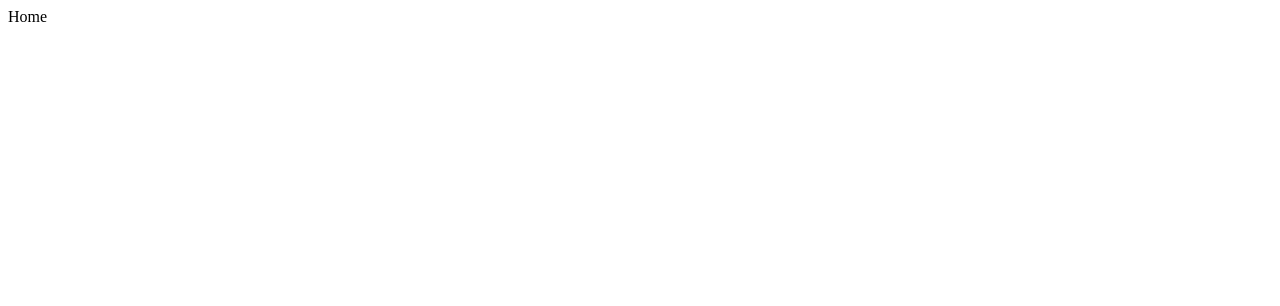
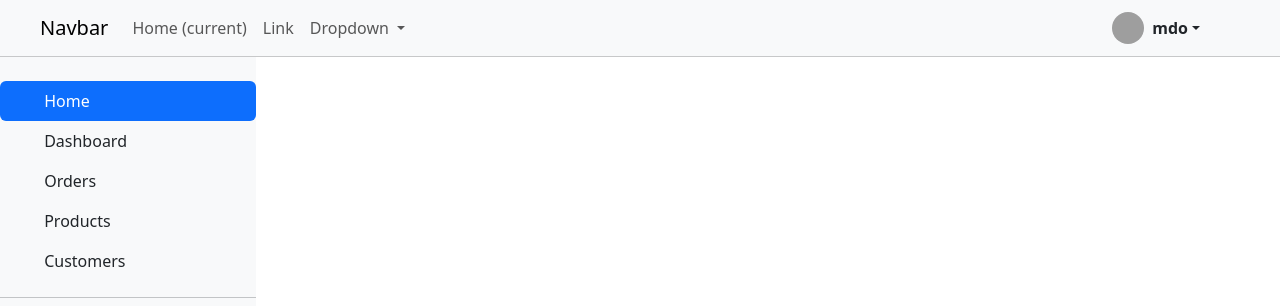
Before and after one commit to davidhrdalo/3813ICT-Software-Frameworks, an Angular app: page / in a window 1280 px wide. Shown: the top 306 px of the page. Built offline with nearby package versions, Linux system fonts and the light colour scheme; grey boxes are pictures that could not be loaded.

Commit message:
Planning layout implemented

```diff
--- a/angular.json
+++ b/angular.json
@@ -25,9 +25,12 @@
               "src/assets"
             ],
             "styles": [
+              "node_modules/bootstrap/dist/css/bootstrap.min.css",
               "src/styles.css"
             ],
-            "scripts": []
+            "scripts": [
+              "node_modules/bootstrap/dist/js/bootstrap.bundle.min.js"
+            ]
           },
           "configurations": {
             "production": {
@@ -84,10 +87,12 @@
               "src/assets"
             ],
             "styles": [
-              "src/styles.css",
-              "./node_modules/bootstrap/dist/css/bootstrap.min.css"
+              "node_modules/bootstrap/dist/css/bootstrap.min.css",
+              "src/styles.css"
             ],
-            "scripts": []
+            "scripts": [
+              "node_modules/bootstrap/dist/js/bootstrap.bundle.min.js"
+            ]
           }
         }
       }
--- a/src/app/app.component.html
+++ b/src/app/app.component.html
@@ -1,2 +1,81 @@
-Home
+<nav class="navbar navbar-expand-lg navbar-light bg-light">
+    <a style="padding-left: 2em;" class="navbar-brand" href="#">Navbar</a>
+    <button class="navbar-toggler" type="button" data-toggle="collapse" data-target="#navbarSupportedContent" aria-controls="navbarSupportedContent" aria-expanded="false" aria-label="Toggle navigation">
+      <span class="navbar-toggler-icon"></span>
+    </button>
+
+    <div class="collapse navbar-collapse" id="navbarSupportedContent">
+      <ul class="navbar-nav mr-auto">
+        <li class="nav-item active">
+          <a class="nav-link" href="#">Home <span class="sr-only">(current)</span></a>
+        </li>
+        <li class="nav-item">
+          <a class="nav-link" href="#">Link</a>
+        </li>
+        <li class="nav-item dropdown">
+          <a class="nav-link dropdown-toggle" href="#" id="navbarDropdown" role="button" data-toggle="dropdown" aria-haspopup="true" aria-expanded="false">
+            Dropdown
+          </a>
+          <div class="dropdown-menu" aria-labelledby="navbarDropdown">
+            <a class="dropdown-item" href="#">Action</a>
+            <a class="dropdown-item" href="#">Another action</a>
+            <div class="dropdown-divider"></div>
+            <a class="dropdown-item" href="#">Something else here</a>
+          </div>
+        </li>
+      </ul>
+    </div>
+    <div style="padding-right: 5em;" class="dropdown">
+        <a href="#" class="d-flex align-items-center link-dark text-decoration-none dropdown-toggle" id="dropdownUser2" data-bs-toggle="dropdown" aria-expanded="false">
+          <img src="https://github.com/mdo.png" alt="" width="32" height="32" class="rounded-circle me-2">
+          <strong>mdo</strong>
+        </a>
+        <ul class="dropdown-menu text-small shadow" aria-labelledby="dropdownUser2">
+          <li><a class="dropdown-item" href="#">Settings</a></li>
+          <li><a class="dropdown-item" href="#">Profile</a></li>
+          <li><hr class="dropdown-divider"></li>
+          <li><a class="dropdown-item" href="#">Sign out</a></li>
+        </ul>
+      </div>
+  </nav>
+  <hr style="margin: 0%;">
+
+  <div style="width: 16em; height: 100vh;" class="bg-light">
+    <br>
+    <ul class="nav nav-pills flex-column mb-auto">
+    <li class="nav-item">
+      <a href="#" class="nav-link active" aria-current="page">
+        <svg class="bi me-2" width="16" height="16"><use xlink:href="#home"></use></svg>
+        Home
+      </a>
+    </li>
+    <li>
+      <a href="#" class="nav-link link-dark">
+        <svg class="bi me-2" width="16" height="16"><use xlink:href="#speedometer2"></use></svg>
+        Dashboard
+      </a>
+    </li>
+    <li>
+      <a href="#" class="nav-link link-dark">
+        <svg class="bi me-2" width="16" height="16"><use xlink:href="#table"></use></svg>
+        Orders
+      </a>
+    </li>
+    <li>
+      <a href="#" class="nav-link link-dark">
+        <svg class="bi me-2" width="16" height="16"><use xlink:href="#grid"></use></svg>
+        Products
+      </a>
+    </li>
+    <li>
+      <a href="#" class="nav-link link-dark">
+        <svg class="bi me-2" width="16" height="16"><use xlink:href="#people-circle"></use></svg>
+        Customers
+      </a>
+    </li>
+  </ul>
+  <hr>
+</div>
+
+
 <router-outlet />
```
